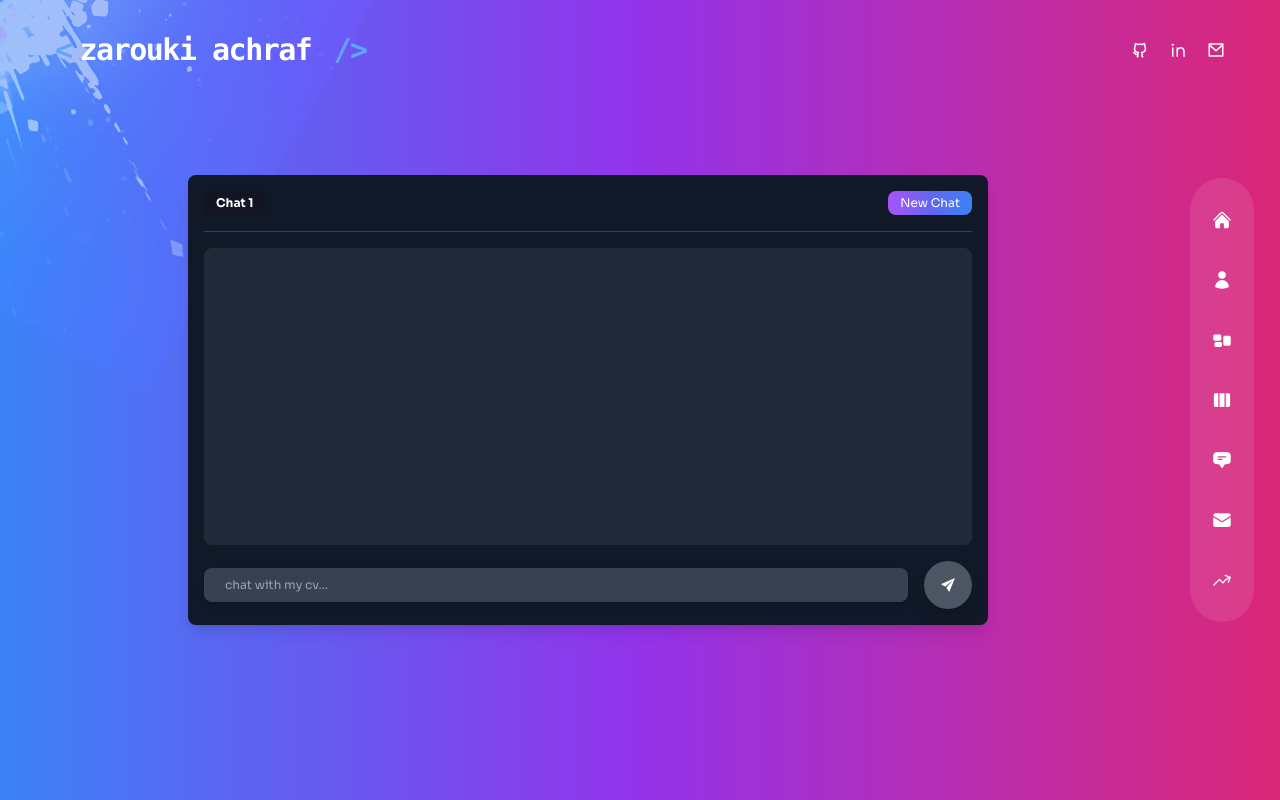
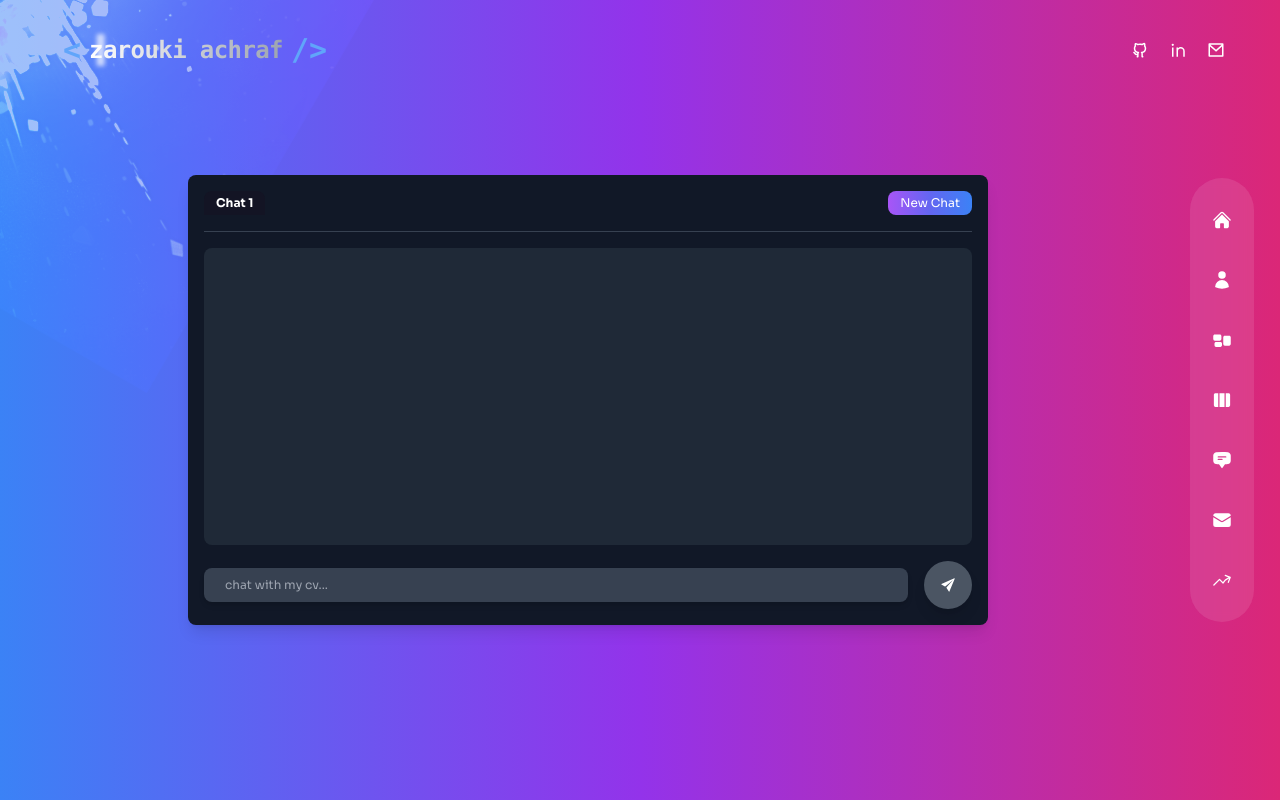
Before and after one commit to Achraftraf/Achraftraf.github.io, a Next.js app: page /cv/index-1 in a window 1280 px wide. Built offline with nearby package versions, Linux system fonts and the light colour scheme.

Commit message:
update the  style of the logo and make it follow the robot style

```diff
--- a/components/Header.js
+++ b/components/Header.js
@@ -1,41 +1,155 @@
 import Link from 'next/link';
 import Socials from '../components/Socials';
 import { useTheme } from '../context/ThemeContext';
-import { motion } from 'framer-motion';
+import { motion, AnimatePresence } from 'framer-motion';
 import { useState, useEffect } from 'react';
 
-const GlitchText = ({ text, theme }) => {
-  const [displayText, setDisplayText] = useState(text);
-  const chars = "!<>-_\\/[]{}—=+*^?#________";
+// Ultimate Mecha-Holo Logo Component
+const RobotLogo = ({ theme }) => {
+  const [isHovered, setIsHovered] = useState(false);
+  const [text, setText] = useState("zarouki achraf");
 
-  const scramble = () => {
+  // Binary Scramble Logic
+  useEffect(() => {
+    let interval;
+    if (isHovered) {
       let iteration = 0;
-    const interval = setInterval(() => {
-      setDisplayText(text
+      const targetText = "zarouki achraf";
+      const codingChars = "010101_██▓▒░<>";
+
+      interval = setInterval(() => {
+        setText(targetText
           .split("")
           .map((letter, index) => {
-          if (index < iteration) return text[index];
-          return chars[Math.floor(Math.random() * chars.length)];
+            if (index < iteration) return targetText[index];
+            return codingChars[Math.floor(Math.random() * codingChars.length)];
           })
           .join("")
         );
-      if (iteration >= text.length) clearInterval(interval);
-      iteration += 1 / 3; // Speed of decoding
+        if (iteration >= targetText.length) clearInterval(interval);
+        iteration += 1 / 2;
       }, 30);
-  };
+    } else {
+      setText("zarouki achraf");
+    }
+    return () => clearInterval(interval);
+  }, [isHovered]);
 
   return (
+    <motion.div
+      initial={{ opacity: 0 }}
+      animate={{ opacity: 1 }}
+      className="relative cursor-pointer select-none p-2"
+      onHoverStart={() => setIsHovered(true)}
+      onHoverEnd={() => setIsHovered(false)}
+    >
+      {/* Tech Borders - Animated Corners */}
+      <div className="absolute inset-0 pointer-events-none">
+        {/* Top Left */}
+        <motion.div
+          animate={{ x: isHovered ? -5 : 0, y: isHovered ? -5 : 0, opacity: isHovered ? 1 : 0 }}
+          className={`absolute top-0 left-0 w-3 h-3 border-t border-l ${theme.accent.replace('text-', 'border-')}`}
+        />
+        {/* Bottom Right */}
+        <motion.div
+          animate={{ x: isHovered ? 5 : 0, y: isHovered ? 5 : 0, opacity: isHovered ? 1 : 0 }}
+          className={`absolute bottom-0 right-0 w-3 h-3 border-b border-r ${theme.accent.replace('text-', 'border-')}`}
+        />
+      </div>
+
+      {/* Main Container */}
+      <motion.div
+        className="flex items-center gap-2 font-mono relative z-20"
+        initial={{ scale: 0.95 }}
+        animate={{ scale: isHovered ? 1.05 : 1 }}
+        transition={{ type: "spring", stiffness: 200 }}
+      >
+        {/* Left Bracket */}
         <motion.span
-      onHoverStart={scramble}
-      className={`relative font-mono font-bold tracking-tighter ${theme.brightGradient ? 'bg-clip-text text-transparent bg-gradient-to-r ' + theme.brightGradient : 'text-white'}`}
+          animate={{ x: isHovered ? -10 : 0 }}
+          className={`text-2xl lg:text-3xl font-bold ${theme.accent}`}
         >
-      {displayText}
+          &lt;
+        </motion.span>
+
+        {/* The Name with RGB Glitch Effect */}
+        <div className="relative">
+          {/* Glitch Layer Red */}
           <motion.span
-        animate={{ opacity: [0, 1, 0] }}
-        transition={{ repeat: Infinity, duration: 0.8 }}
-        className={`inline-block w-[10px] h-[3px] mb-1 ml-1 ${theme.accent.replace('text-', 'bg-')}`}
+            className="absolute inset-0 text-red-500 opacity-0 mix-blend-screen"
+            animate={{
+              opacity: isHovered ? [0, 0.8, 0] : 0,
+              x: isHovered ? [-2, 2, 0] : 0
+            }}
+            transition={{ repeat: Infinity, duration: 0.2, repeatDelay: 0.5 }}
+          >
+            {text}
+          </motion.span>
+
+          {/* Glitch Layer Blue */}
+          <motion.span
+            className="absolute inset-0 text-blue-500 opacity-0 mix-blend-screen"
+            animate={{
+              opacity: isHovered ? [0, 0.8, 0] : 0,
+              x: isHovered ? [2, -2, 0] : 0
+            }}
+            transition={{ repeat: Infinity, duration: 0.2, repeatDelay: 0.4 }}
+          >
+            {text}
+          </motion.span>
+
+          {/* Main Text */}
+          <motion.span
+            className={`text-xl lg:text-2xl font-bold tracking-tight bg-clip-text text-transparent bg-gradient-to-r ${theme.brightGradient ? theme.brightGradient : 'from-white to-gray-400'} z-10 relative`}
+          >
+            {text}
+          </motion.span>
+
+          {/* Laser Scanner Eye */}
+          <motion.div
+            animate={{
+              x: ["-100%", "200%"],
+              opacity: [0, 1, 0]
+            }}
+            transition={{
+              duration: 1.5,
+              repeat: Infinity,
+              ease: "linear",
+            }}
+            className={`absolute top-0 bottom-0 w-2 bg-white blur-[2px] opacity-50 z-20 mix-blend-overlay`}
           />
+        </div>
+
+        {/* Right Bracket */}
+        <motion.span
+          animate={{ x: isHovered ? 10 : 0 }}
+          className={`text-2xl lg:text-3xl font-bold ${theme.accent}`}
+        >
+          /&gt;
         </motion.span>
+      </motion.div>
+
+      {/* HUD Details */}
+      <AnimatePresence>
+        {isHovered && (
+          <motion.div
+            initial={{ opacity: 0, y: 5 }}
+            animate={{ opacity: 1, y: 0 }}
+            exit={{ opacity: 0, y: 5 }}
+            className={`absolute -bottom-4 left-0 right-0 flex justify-between text-[8px] tracking-widest ${theme.accent}`}
+          >
+            <span>SYS.OK</span>
+            <span>SECURE</span>
+          </motion.div>
+        )}
+      </AnimatePresence>
+
+      {/* Energy Pulse on Hover */}
+      <motion.div
+        animate={{ opacity: isHovered ? 0.3 : 0 }}
+        className={`absolute inset-0 bg-gradient-to-r ${theme.brightGradient} blur-xl -z-10 transition-all duration-300`}
+      />
+    </motion.div>
   );
 };
 
@@ -46,57 +160,9 @@ const Header = () => {
     <header className='absolute z-30 w-full flex items-center px-6 sm:px-12 xl:px-0 h-[80px] lg:h-[100px]'>
       <div className='container mx-auto'>
         <div className='flex flex-col lg:flex-row justify-between items-center py-6 lg:py-8'>
-          {/* Logo - Ultra Pro & Fantastic Entrance */}
+
           <Link href={'/'}>
-            <motion.div
-              initial={{ opacity: 0, y: -30 }}
-              animate={{ opacity: 1, y: 0 }}
-              transition={{
-                duration: 1.2,
-                type: "spring",
-                stiffness: 100,
-                damping: 20
-              }}
-              className="group cursor-pointer relative py-2"
-            >
-              <h1 className="text-2xl lg:text-3xl font-bold tracking-tighter flex items-center gap-2 font-mono">
-                {/* Opening Bracket - Slides in */}
-                <motion.span
-                  initial={{ x: -20, opacity: 0 }}
-                  animate={{ x: 0, opacity: 1 }}
-                  transition={{ delay: 0.5, duration: 0.8 }}
-                  className={`text-2xl lg:text-3xl ${theme.accent} transition-transform duration-500 group-hover:-translate-x-2 group-hover:scale-110`}
-                >
-                  &lt;
-                </motion.span>
-
-                {/* Cyberpunk Glitch Text */}
-                <div className="relative">
-                  <GlitchText text="zarouki achraf" theme={theme} />
-                  {/* Scanline Effect */}
-                  <div className="absolute top-0 left-0 w-full h-full bg-gradient-to-b from-transparent via-white/5 to-transparent opacity-0 group-hover:opacity-100 group-hover:animate-scanline pointer-events-none" />
-                </div>
-
-                {/* Closing Bracket - Slides in */}
-                <motion.span
-                  initial={{ x: 20, opacity: 0 }}
-                  animate={{ x: 0, opacity: 1 }}
-                  transition={{ delay: 0.5, duration: 0.8 }}
-                  className={`text-2xl lg:text-3xl ${theme.accent} transition-transform duration-500 group-hover:translate-x-2 group-hover:scale-110`}
-                >
-                  /&gt;
-                </motion.span>
-              </h1>
-
-              {/* Cinematic Glow - Pulses on load */}
-              <motion.div
-                initial={{ opacity: 0, scale: 0.5 }}
-                animate={{ opacity: [0, 0.3, 0], scale: 1.2 }}
-                transition={{ delay: 1, duration: 1.5 }}
-                className={`absolute -inset-4 bg-gradient-to-r ${theme.brightGradient} rounded-full blur-2xl -z-10`}
-              />
-              <div className={`absolute -inset-4 bg-gradient-to-r ${theme.brightGradient} rounded-full opacity-0 group-hover:opacity-20 blur-2xl transition-all duration-700 -z-10`} />
-            </motion.div>
+            <RobotLogo theme={theme} />
           </Link>
 
           {/* Socials */}
```
Lines whose indentation alone changed are shown as unchanged.
